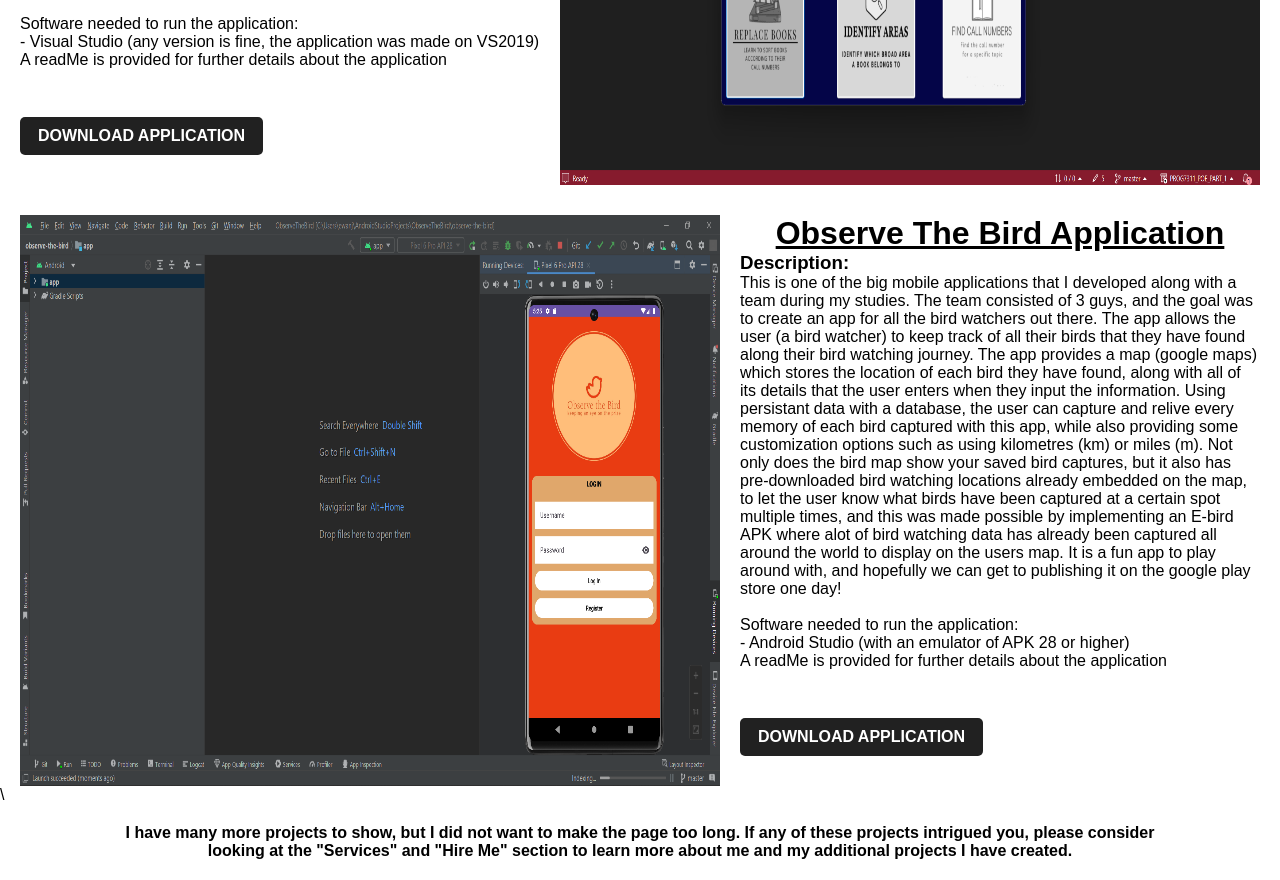
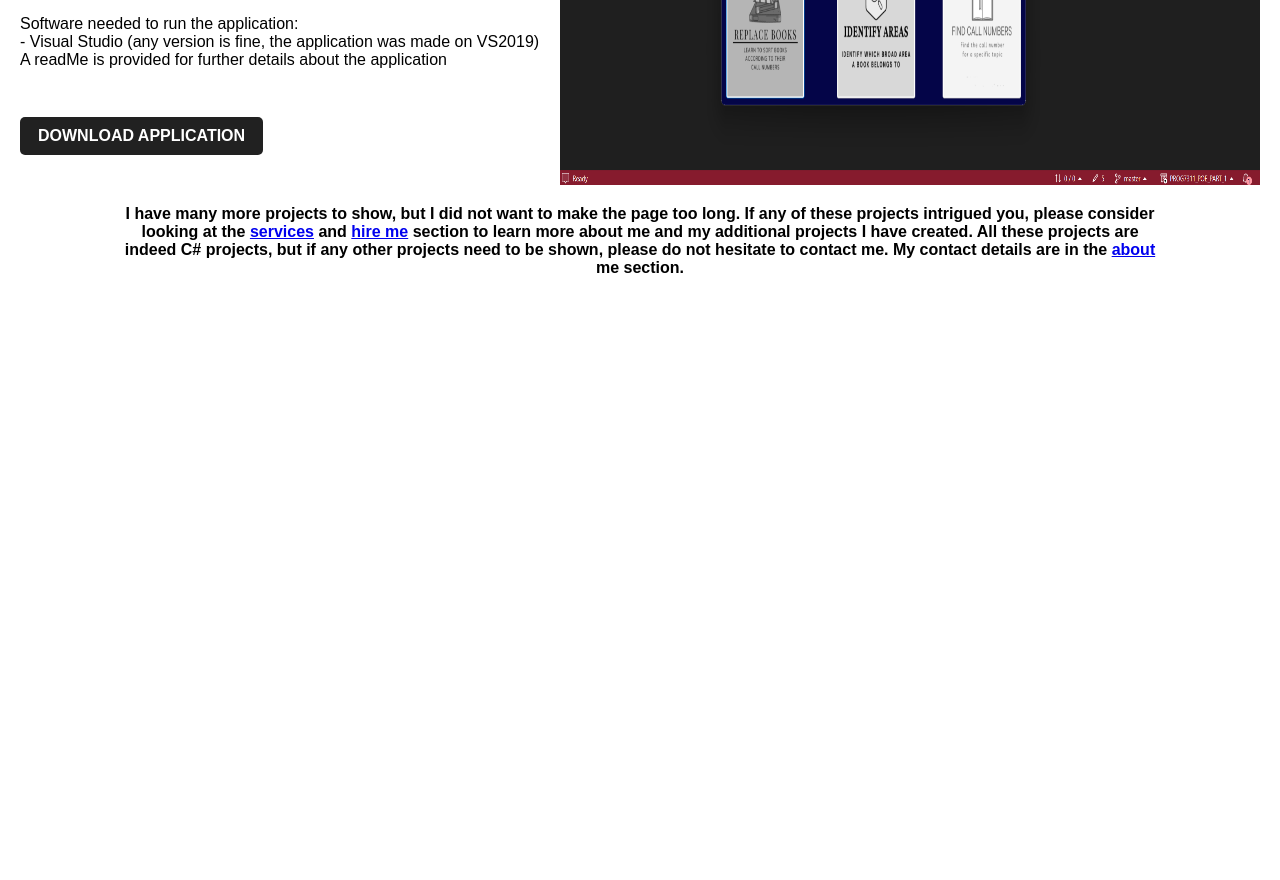
Before and after one commit to EwanJames69/Portfolio, a plain HTML site: page portfolio.html in a window 1280 px wide. Shown: the part 1565-2445 px from the top of the page. After the commit the page ends 1862 px from the top, so only its background shows below. Drawn offline with Linux system fonts and the light colour scheme.

Commit message:
Got rid of the android studio application as I could not get the project from anyone

```diff
--- a/portfolio.html
+++ b/portfolio.html
@@ -98,42 +98,15 @@
                 <img src="Images/DeweyDecimalScreenshot.png" class="bouncyball-photo">
             </div>
             <!----------------------------------------------------------------------------------------------------------------------->
-
-            <!-- Observe The Bird Application -->
-            <div class="storewebsite-container">
-                <img src ="Images/ObserveTheBirdScreenshot.png" class="storewebsite-photo">
-                <div class="storewebsite-description">
-                    <h1>Observe The Bird Application</h1>
-                    <h3>Description:</h3>
-                    <p>
-                        This is one of the big mobile applications that I developed along with a team during my studies. The team
-                        consisted of 3 guys, and the goal was to create an app for all the bird watchers out there. The app allows the
-                        user (a bird watcher) to keep track of all their birds that they have found along their bird watching journey.
-                        The app provides a map (google maps) which stores the location of each bird they have found, along with all of
-                        its details that the user enters when they input the information. Using persistant data with a database, the
-                        user can capture and relive every memory of each bird captured with this app, while also providing some customization
-                        options such as using kilometres (km) or miles (m). Not only does the bird map show your saved bird captures,
-                        but it also has pre-downloaded bird watching locations already embedded on the map, to let the user know what
-                        birds have been captured at a certain spot multiple times, and this was made possible by implementing an E-bird
-                        APK where alot of bird watching data has already been captured all around the world to display on the users map.
-                        It is a fun app to play around with, and hopefully we can get to publishing it on the google play store one day!
-                    </p>
-                    <br>
-                    <p>Software needed to run the application:</p>
-                    <p> - Android Studio (with an emulator of APK 28 or higher)</p>
-                    <p>A readMe is provided for further details about the application</p>
-                    <br>
-                    <a href="https://drive.google.com/drive/folders/1XpccxoQTWmDWDYxPkPyrHPuwFwkgL58M?usp=drive_link" download="PROG7311 POE Final">DOWNLOAD APPLICATION</a>
-                </div>
-            </div>
-            <!----------------------------------------------------------------------------------------------------------------------->\
-            <div class="portfolio-outro">
-                <p>
-                    I have many more projects to show, but I did not want to make the page too long. If any of these projects
-                    intrigued you, please consider looking at the "Services" and "Hire Me" section to learn more about me and my
-                    additional projects I have created.
-                </p>
-            </div>
+        </div>
+        <div class="portfolio-outro">
+            <p>
+                I have many more projects to show, but I did not want to make the page too long. If any of these projects
+                intrigued you, please consider looking at the <a href="services.html">services</a> and <a href="hireme.html">hire me</a>
+                section to learn more about me and my additional projects I have created. All these projects are indeed C# projects,
+                but if any other projects need to be shown, please do not hesitate to contact me. My contact details are in the
+                <a href="about.html">about</a> me section.
+            </p>
         </div>
     </div>
 </body>
```
